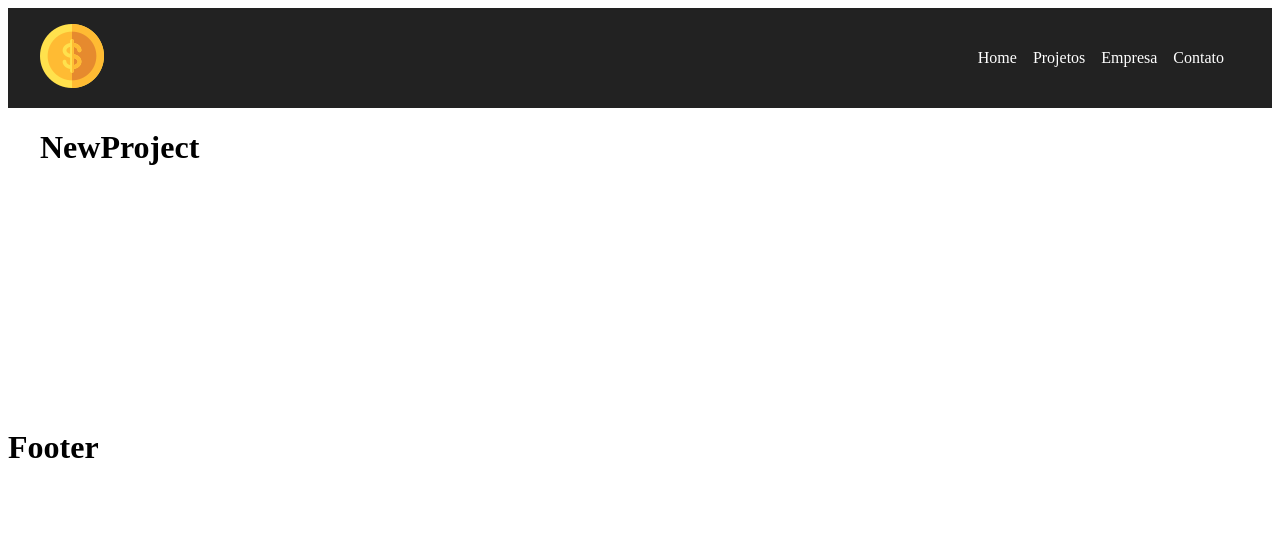
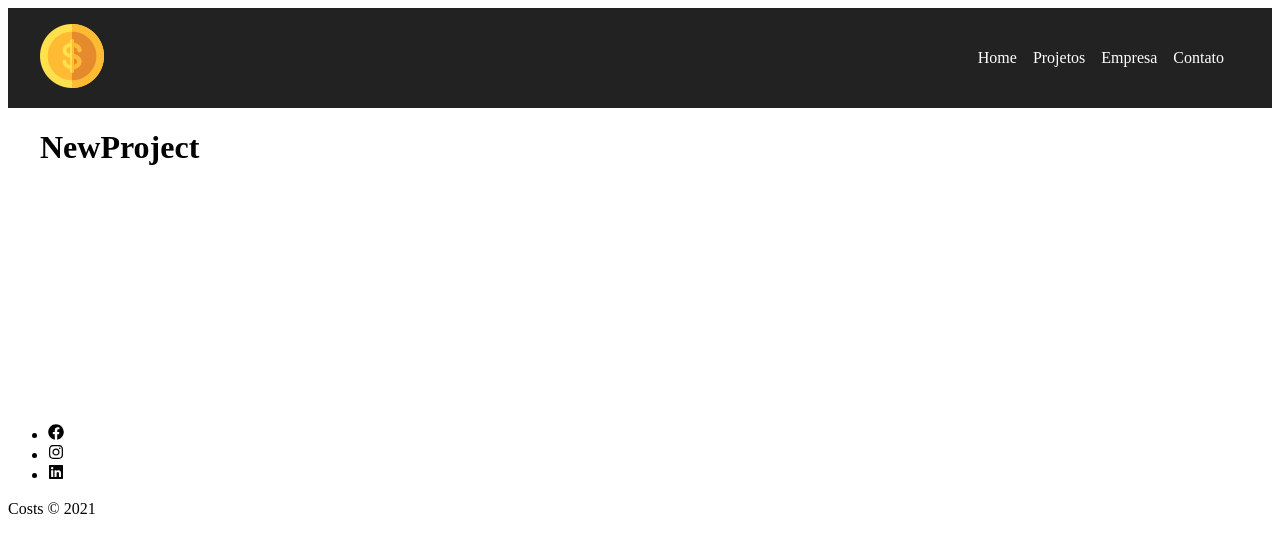
Before and after one commit to michael-petterson-06/Projeto-Costs-Mike, a React (Create React App) app in the folder costs/: page /newproject in a window 1280 px wide. Shown: the top 552 px of the page. Built offline with nearby package versions, Linux system fonts and the light colour scheme.

Commit message:
estruturando component Footer

```diff
--- a/costs/src/components/layout/Footer.js
+++ b/costs/src/components/layout/Footer.js
@@ -1,6 +1,16 @@
+import {FaFacebook, FaInstagram, FaLinkedin } from 'react-icons/fa';
+import styles from './Footer.module.css';
+
 function Footer() {
     return (
-        <h1>Footer</h1>
+        <footer>
+            <ul>
+                <li><FaFacebook /></li>
+                <li><FaInstagram /></li>
+                <li><FaLinkedin /></li>
+            </ul>
+            <p><span>Costs</span> &copy; 2021</p>
+        </footer>
     )
 }
 
```
